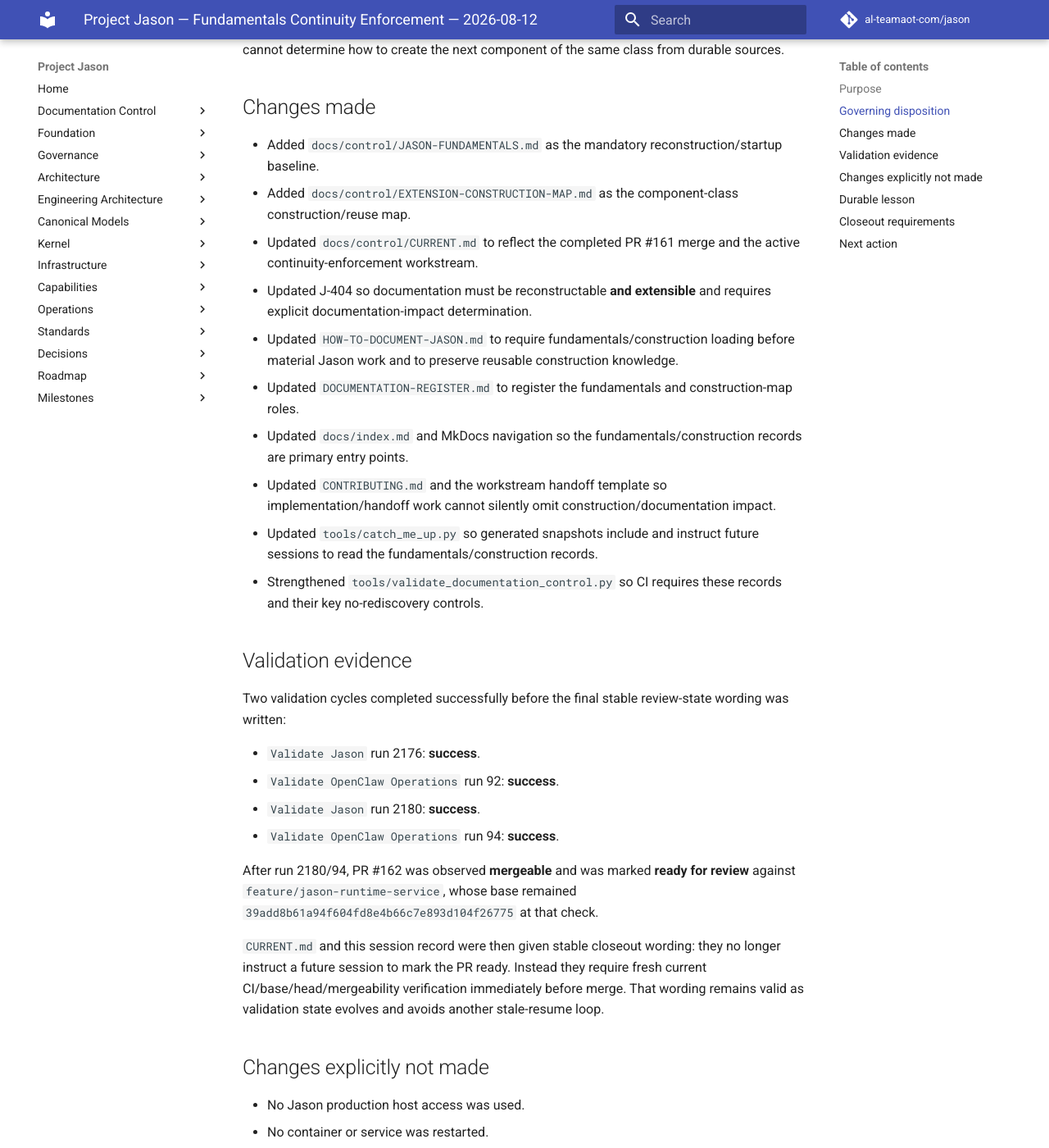
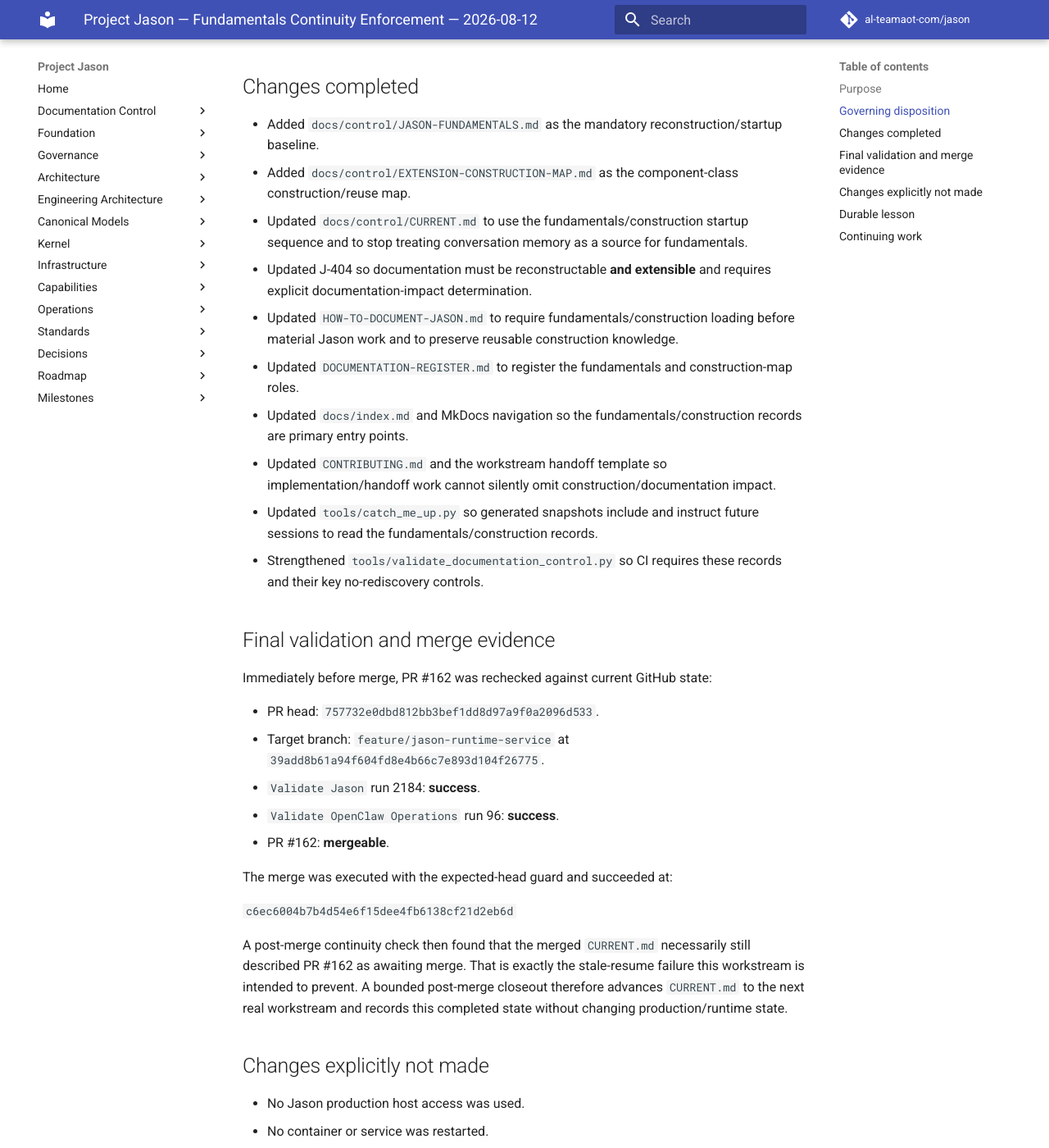
Before and after one commit to al-teamaot-com/jason, an MkDocs documentation site: the page built from docs/sessions/Fundamentals-Continuity-Enforcement-2026-08-12.md, in a window 1280 px wide and 1400 px high, scrolled down 965 px. Shown: the whole window at 82% size. Built offline with MkDocs 1.6.1 and Material for MkDocs 9.7.7, drawn with Linux system fonts in a browser that asks for light colours; comment, search, counter and statistics services are not loaded; some of the changed text lies outside the part shown.

Commit message:
Record completed continuity enforcement merge

```diff
--- a/docs/sessions/Fundamentals-Continuity-Enforcement-2026-08-12.md
+++ b/docs/sessions/Fundamentals-Continuity-Enforcement-2026-08-12.md
@@ -1,9 +1,9 @@
 # Project Jason — Fundamentals Continuity Enforcement — 2026-08-12
 
-**Status:** Implemented and ready for review; merge requires fresh CI/base/head verification and an explicit merge decision
+**Status:** Complete
 **Owner:** Jason Architecture Authority
-**Branch:** `docs/fundamentals-enforcement-2026-08-12`
-**Pull request:** `#162 — Enforce Jason fundamentals and extension continuity`
+**Merged pull request:** `#162 — Enforce Jason fundamentals and extension continuity`
+**Merge commit:** `c6ec6004b7b4d54e6f15dee4fb6138cf21d2eb6d`
 **Production mutation:** None
 
 ## Purpose
@@ -23,11 +23,11 @@ Treat repeated rediscovery as a documentation-control defect, not a memory probl
 
 A material Jason workstream is not documentation-complete if a future competent human or AI must reconstruct fundamental boundaries from conversation history or code archaeology, or cannot determine how to create the next component of the same class from durable sources.
 
-## Changes made
+## Changes completed
 
 - Added `docs/control/JASON-FUNDAMENTALS.md` as the mandatory reconstruction/startup baseline.
 - Added `docs/control/EXTENSION-CONSTRUCTION-MAP.md` as the component-class construction/reuse map.
-- Updated `docs/control/CURRENT.md` to reflect the completed PR #161 merge and the active continuity-enforcement workstream.
+- Updated `docs/control/CURRENT.md` to use the fundamentals/construction startup sequence and to stop treating conversation memory as a source for fundamentals.
 - Updated J-404 so documentation must be reconstructable **and extensible** and requires explicit documentation-impact determination.
 - Updated `HOW-TO-DOCUMENT-JASON.md` to require fundamentals/construction loading before material Jason work and to preserve reusable construction knowledge.
 - Updated `DOCUMENTATION-REGISTER.md` to register the fundamentals and construction-map roles.
@@ -36,18 +36,21 @@ A material Jason workstream is not documentation-complete if a future competent
 - Updated `tools/catch_me_up.py` so generated snapshots include and instruct future sessions to read the fundamentals/construction records.
 - Strengthened `tools/validate_documentation_control.py` so CI requires these records and their key no-rediscovery controls.
 
-## Validation evidence
+## Final validation and merge evidence
 
-Two validation cycles completed successfully before the final stable review-state wording was written:
+Immediately before merge, PR #162 was rechecked against current GitHub state:
 
-- `Validate Jason` run 2176: **success**.
-- `Validate OpenClaw Operations` run 92: **success**.
-- `Validate Jason` run 2180: **success**.
-- `Validate OpenClaw Operations` run 94: **success**.
+- PR head: `757732e0dbd812bb3bef1dd8d97a9f0a2096d533`.
+- Target branch: `feature/jason-runtime-service` at `39add8b61a94f604fd8e4b66c7e893d104f26775`.
+- `Validate Jason` run 2184: **success**.
+- `Validate OpenClaw Operations` run 96: **success**.
+- PR #162: **mergeable**.
 
-After run 2180/94, PR #162 was observed **mergeable** and was marked **ready for review** against `feature/jason-runtime-service`, whose base remained `39add8b61a94f604fd8e4b66c7e893d104f26775` at that check.
+The merge was executed with the expected-head guard and succeeded at:
 
-`CURRENT.md` and this session record were then given stable closeout wording: they no longer instruct a future session to mark the PR ready. Instead they require fresh current CI/base/head/mergeability verification immediately before merge. That wording remains valid as validation state evolves and avoids another stale-resume loop.
+`c6ec6004b7b4d54e6f15dee4fb6138cf21d2eb6d`
+
+A post-merge continuity check then found that the merged `CURRENT.md` necessarily still described PR #162 as awaiting merge. That is exactly the stale-resume failure this workstream is intended to prevent. A bounded post-merge closeout therefore advances `CURRENT.md` to the next real workstream and records this completed state without changing production/runtime state.
 
 ## Changes explicitly not made
 
@@ -68,18 +71,8 @@ Future documentation completion therefore includes both:
 - continuity of current work/state; and
 - continuity of construction/reuse knowledge.
 
-A canonical resume point that still describes completed work as a future action is itself a documentation defect.
+A canonical resume point that still describes completed work as a future action is itself a documentation defect and must be advanced to the next actual workstream.
 
-## Closeout requirements
+## Continuing work
 
-Immediately before merge:
-
-- refetch PR #162 head and target branch;
-- require current green CI on the actual PR head;
-- require the branch to remain mergeable/reconciled;
-- merge only under an explicit merge decision;
-- after merge, advance `docs/control/CURRENT.md` to the next actual workstream rather than leaving PR #162 active.
-
-## Next action
-
-Validate the final documentation-only head. If it remains green, leave PR #162 ready for review until an explicit merge decision is made.
+The continuity-enforcement workstream is complete. The next host-sensitive operational work remains the Teams/OpenClaw/System Registry return-path diagnosis. It must resume only from fresh Git, System Registry, ingress/orchestration, OpenClaw, and host evidence when an operator is present.
```
